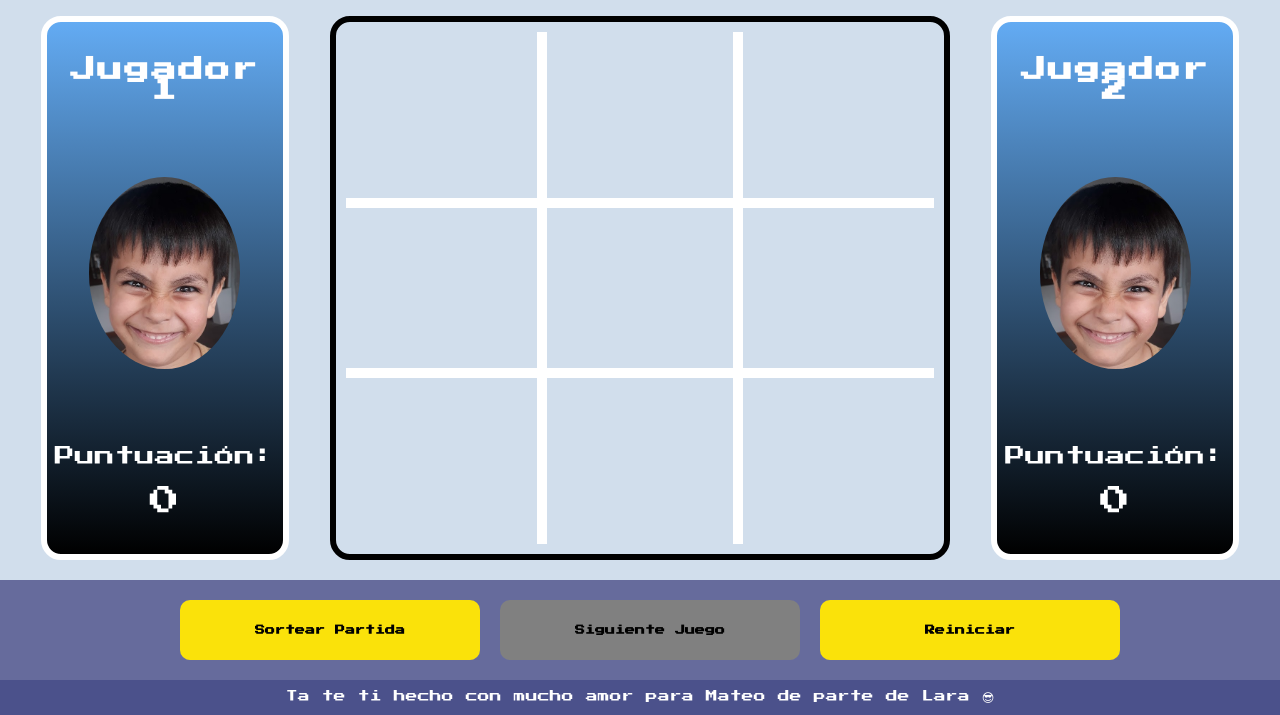
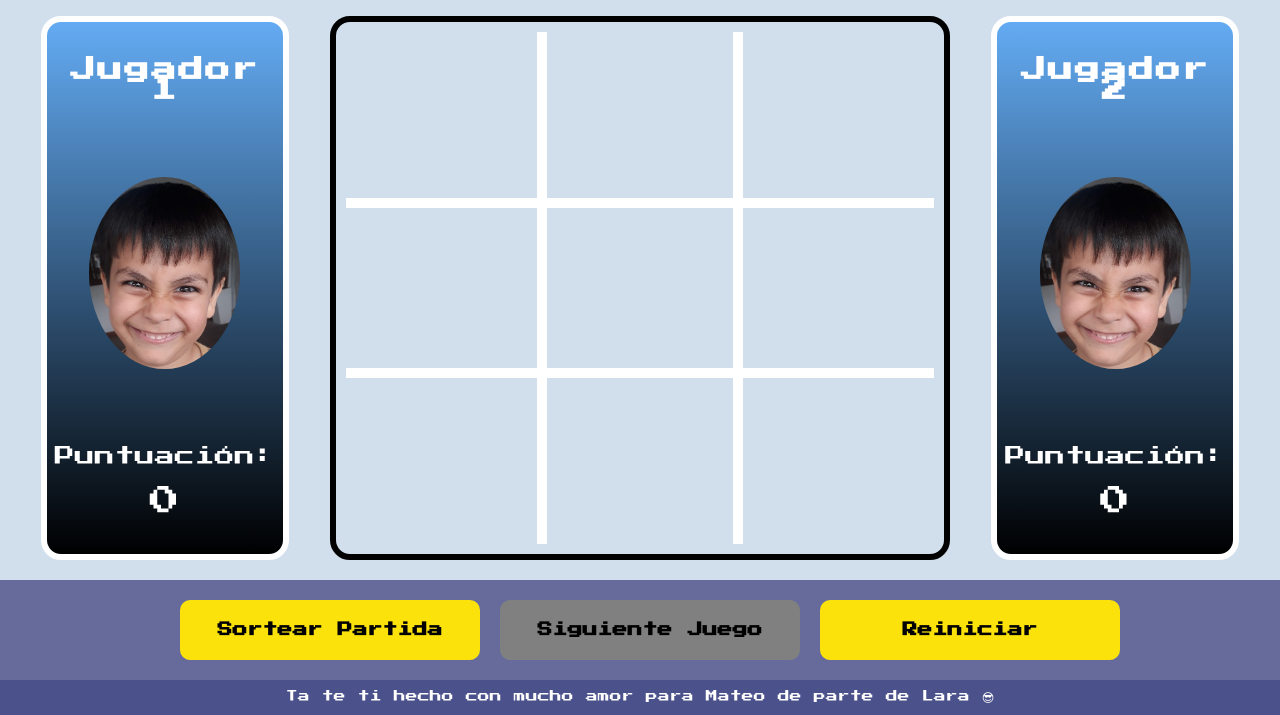
Before and after one commit to Lara99n/Ta-te-ti, a plain HTML site: page index.html in a window 1280 px wide. Shown: the part 104-819 px from the top of the page. Drawn offline with Linux system fonts and the light colour scheme.

Commit message:
cambio el la letra

```diff
--- a/styles/desktop.css
+++ b/styles/desktop.css
@@ -66,4 +66,12 @@
 }
 
 
+#nextButton, #clearButton, .button_start {
+    font-size: 1.5rem;
+
 }
+
+
+
+
+}
```
